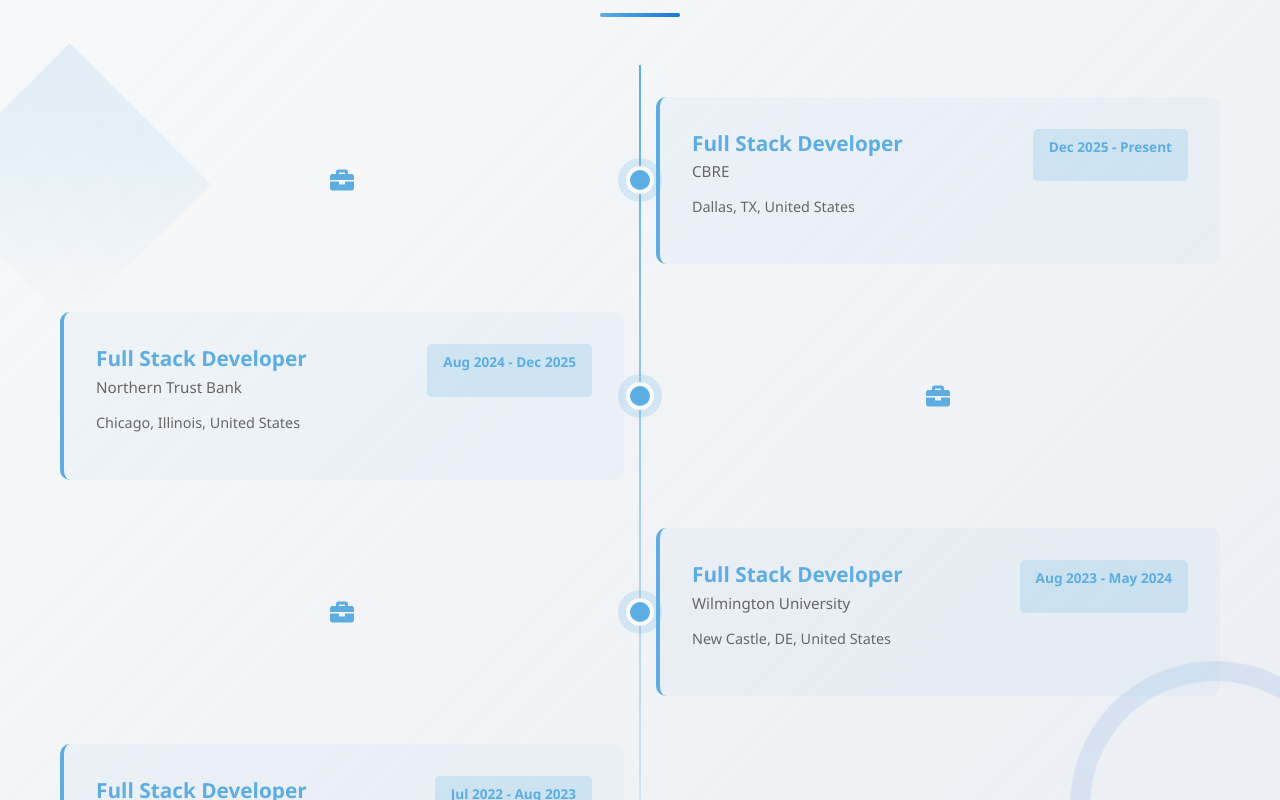
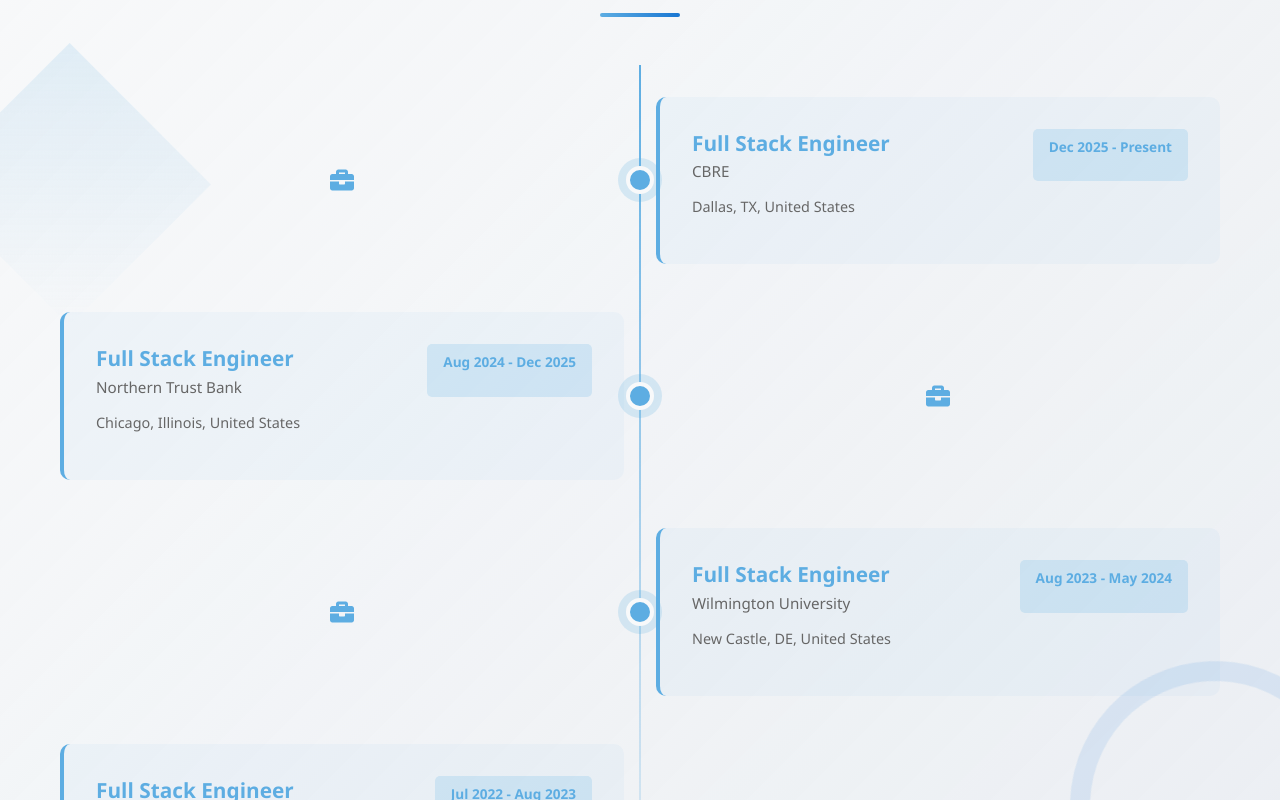
Before and after one commit to samasaibhargavreddy/Portfolio, a React (Vite) app: page / in a window 1280 px wide. Shown: the part 1800-2600 px from the top of the page. Built offline with nearby package versions, Linux system fonts and the light colour scheme.

Commit message:
Change Professional Experience titles to Full Stack Engineer

```diff
--- a/src/components/Experience.jsx
+++ b/src/components/Experience.jsx
@@ -4,7 +4,7 @@
 
 const experiences = [
   {
-    title: 'Full Stack Developer',
+    title: 'Full Stack Engineer',
     company: 'CBRE',
     location: 'Dallas, TX, United States',
     period: 'Dec 2025 - Present',
@@ -12,7 +12,7 @@
     ]
   },
   {
-    title: 'Full Stack Developer',
+    title: 'Full Stack Engineer',
     company: 'Northern Trust Bank',
     location: 'Chicago, Illinois, United States',
     period: 'Aug 2024 - Dec 2025',
@@ -20,7 +20,7 @@
     ]
   },
   {
-    title: 'Full Stack Developer',
+    title: 'Full Stack Engineer',
     company: 'Wilmington University',
     location: 'New Castle, DE, United States',
     period: 'Aug 2023 - May 2024',
@@ -28,7 +28,7 @@
     ]
   },
   {
-    title: 'Full Stack Developer',
+    title: 'Full Stack Engineer',
     company: 'FuGenx Technologies',
     location: 'Bangalore, KA, India',
     period: 'Jul 2022 - Aug 2023',
```
